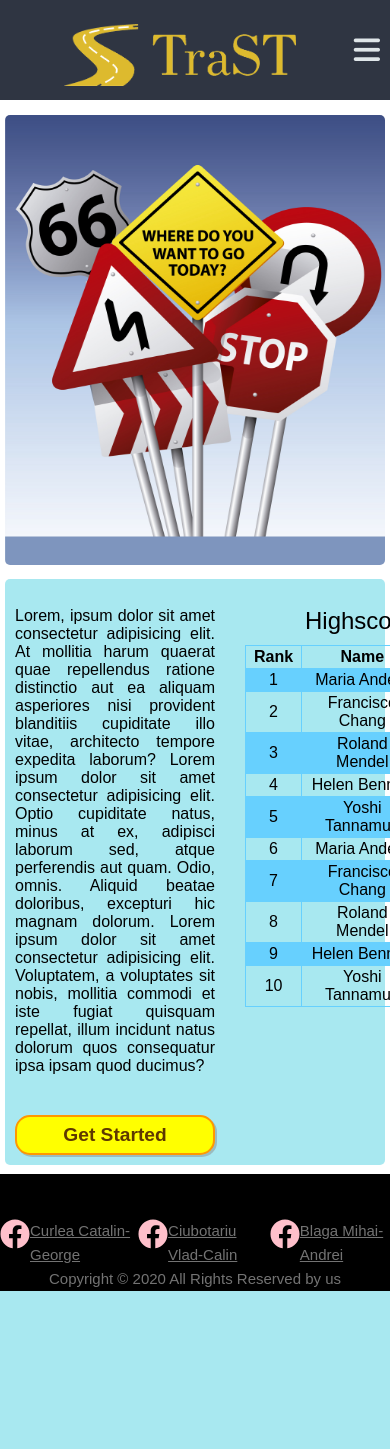
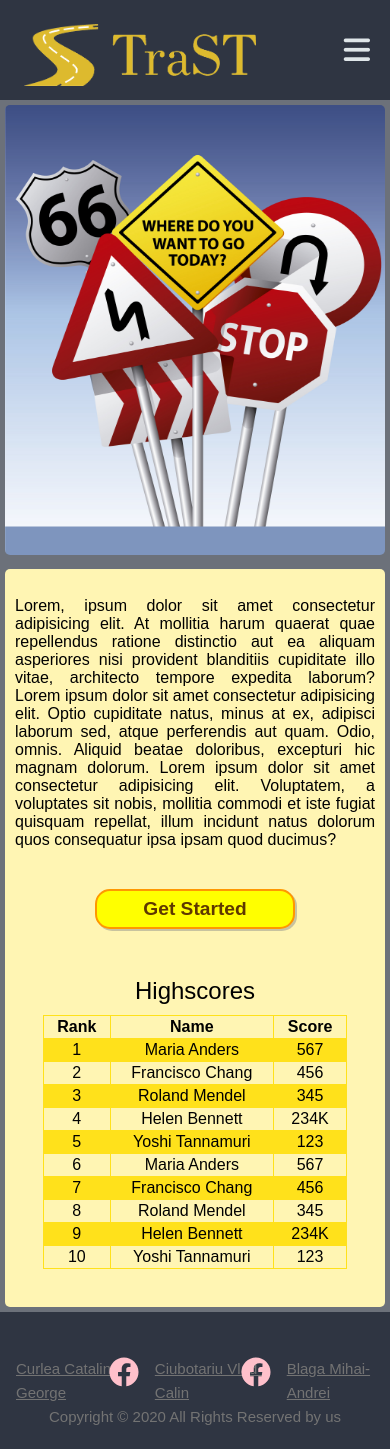
Before and after one commit to mihai99/TraST-, a PHP site: page / in a window 390 px wide. Before the commit the page ends 1291 px from the top, so only its background shows below. Run offline with PHP 8.4, Linux system fonts and the light colour scheme; some libraries are stand-ins or nearby versions.

Commit message:
small adjustments to respnsive and colors

```diff
--- a/index.html
+++ b/index.html
@@ -15,14 +15,13 @@
 
 <body onresize="adjustContentHeight()">
   <nav class="topnav">
-    <a href = "./pages/homepage.html" target="content">
-       <img src="images/cover.png" class="logo">
+    <a href="./pages/homepage.html" target="content">
+      <img src="images/cover.png" class="logo">
     </a>
     <input type="checkbox" id="chk">
     <label for="chk" class="show-menu-btn">
       <i class="fas fa-bars"></i>
     </label>
-
     <ul class="nav-btns">
       <a href="invatare" class="nav-active">Mediu de invatare</a>
       <a href="chestionare">Chestionare</a>
@@ -33,10 +32,11 @@
         <i class="fas fa-times"></i>
       </label>
     </ul>
+  </nav>
 
-  </nav>
-  <iframe id="content" name="content" src="./pages/homepage.html" allowfullscreen frameborder="0" scrolling="no" style="width: 100%;" onload="adjustContentHeight()"></iframe>
+  <iframe id="content" name="content" src="./pages/homepage.html" allowfullscreen frameborder="0" scrolling="no" onload="adjustContentHeight()"></iframe>
   <footer class="site-footer">
+
     <div class="row">
       <h1 Links:></h1>
       <ul class="footer-links">
@@ -74,26 +74,19 @@
 
           </a>
           <a href="mailto:mihaiblaga_99@yahoo.com">Blaga Mihai-Andrei </a></li>
-
       </ul>
-
     </div>
     </div>
     </div>
-
     </div>
     <div class="container">
-          <p class="copyright-text">Copyright &copy; 2020 All Rights Reserved by us
-          </p>
+      <p class="copyright-text">Copyright &copy; 2020 All Rights Reserved by us
+      </p>
     </div>
   </footer>
   <div id="modal-background" onclick="closeBackground()">
     <div class="login-modal">login</div>
-
   </div>
 </body>
 
-<script>
-</script>
-
 </html>
--- a/pages/homepage.html
+++ b/pages/homepage.html
@@ -4,6 +4,7 @@
     <link rel="stylesheet" type="text/css" href="../styles/home-page.css">
 </head>
 <body id = "page">
+
 <div class="about">
     <div class="description">
       <p>
@@ -80,4 +81,5 @@
 <div class="gallery">
     <img src="../images/main-image.jpg" alt="">
 </div>
+
 </body>
--- a/styles/footer.css
+++ b/styles/footer.css
@@ -1,6 +1,6 @@
 .site-footer
 {
-    background-color: black;
+    background-color: #2f3542;
     padding: 45px 0 20px;
     font-size: 15px;
     line-height: 24px;
@@ -65,32 +65,19 @@ a:focus,.footer-links a:hover
     text-decoration: none;
 }
 
-
 .footer-links.inline li
 {
     display: flex ;
 }
+
 .copyright-text
 {
   margin:0;
   text-align: center;
   width: 100%;
 }
-@media (max-width:991px)
+
+li a:last-child
 {
-  .site-footer [class^=col-]
-  {
-    margin-bottom:30px
-  }
+  margin-left: 16px;
 }
-@media (max-width:767px)
-{
-  .site-footer
-  {
-    padding-bottom:0
-  }
-  .site-footer .copyright-text
-  {
-    text-align:center
-  }
-}
--- a/styles/general.css
+++ b/styles/general.css
@@ -2,6 +2,15 @@
   margin: 0;
   padding: 0;
   font-family: "montserrat", sans-serif;
+}
+body {
+  display: flex;
+    flex-direction: column;
+    align-items: center;
+    background: #2f3542b3;
+}
+.topnav, .site-footer {
+  width: 100%;
 }
 
 p {
@@ -36,3 +45,12 @@ button.main-button:hover {
   left: 0;
 
 }
+
+#content {
+  width: 80%;
+}
+@media (max-width:600px) {
+  #content {
+    width: 100%;
+  }
+}
--- a/styles/home-page.css
+++ b/styles/home-page.css
@@ -1,5 +1,8 @@
 body {
     display: flex;
+    flex-direction: row;
+    align-items: flex-start;
+    background: none;
 }
 .gallery {
         width: 30%;
--- a/styles/navbar.css
+++ b/styles/navbar.css
@@ -1,11 +1,14 @@
 .topnav {
   height: 100px;
   background-color: #2f3542;
-  padding: 0 10px;
   position: sticky;
   top:0;
+  display: flex;
+  justify-content: space-between;
 }
-
+a {
+  margin-left: -30px;
+}
 .topnav .logo {
   line-height: 100px;
   float: left;
@@ -42,6 +45,7 @@
 
 .show-menu-btn {
   float: right;
+  margin-right: 20px;
 }
 
 .show-menu-btn i {
@@ -99,6 +103,6 @@
   }
 
   #chk:checked~.nav-btns {
-    right: 0;
+    right: 20;
   }
 }
```
Also changed, not shown: other parts of styles/home-page.css (+30 -11 lines).
